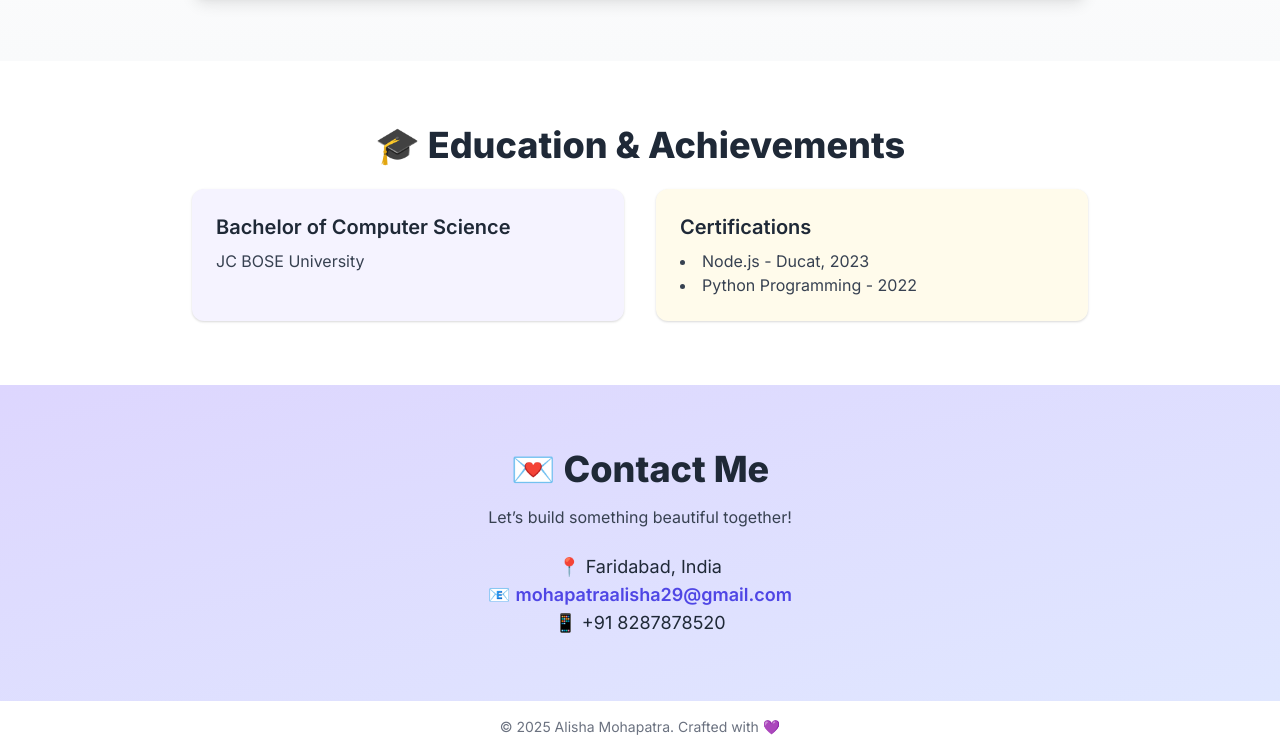
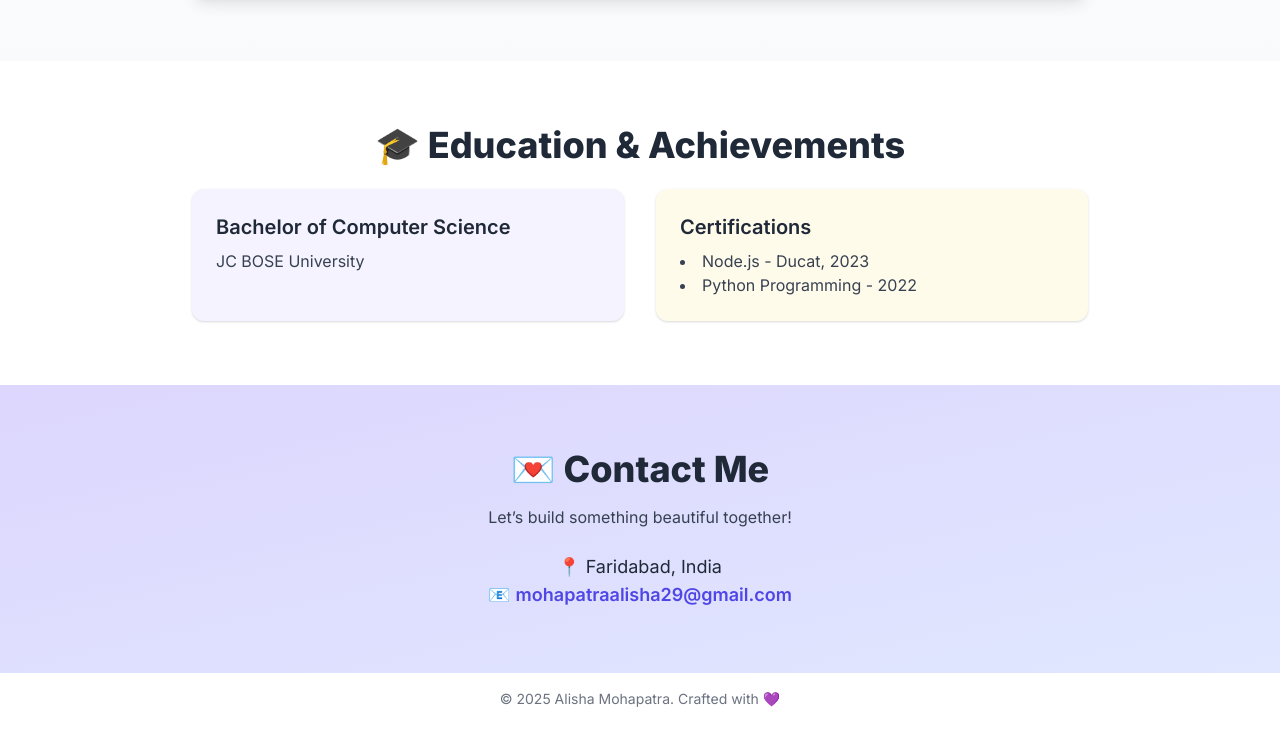
Before and after one commit to mohapata-dev/mohapata-dev.github.io, a plain HTML site: page index.html in a window 1280 px wide. Shown: the part 1107-1860 px from the top of the page. After the commit the page ends 1832 px from the top, so only its background shows below. Drawn offline with nearby package versions, Linux system fonts and the light colour scheme; no server answers.

Commit message:
update index file

```diff
--- a/index.html
+++ b/index.html
@@ -98,7 +98,7 @@
         <div class="text-lg">
           <p>📍 Faridabad, India</p>
           <p>📧 <a href="mailto:mohapatraalisha29@gmail.com" class="text-indigo-600 font-semibold">mohapatraalisha29@gmail.com</a></p>
-          <p>📱 +91 8287878520</p>
+          <!-- <p>📱 +91 8287878520</p> -->
         </div>
       </div>
     </section>
```
